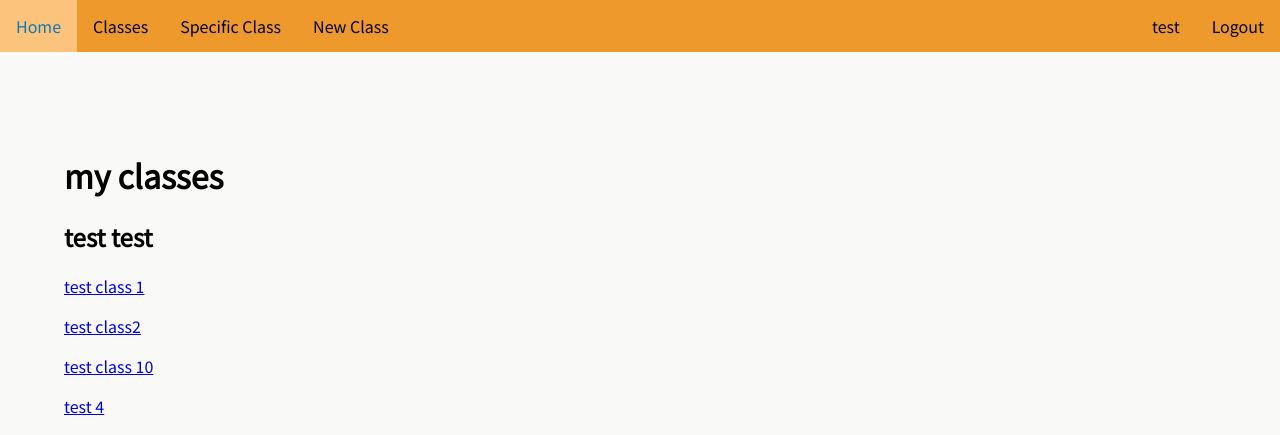
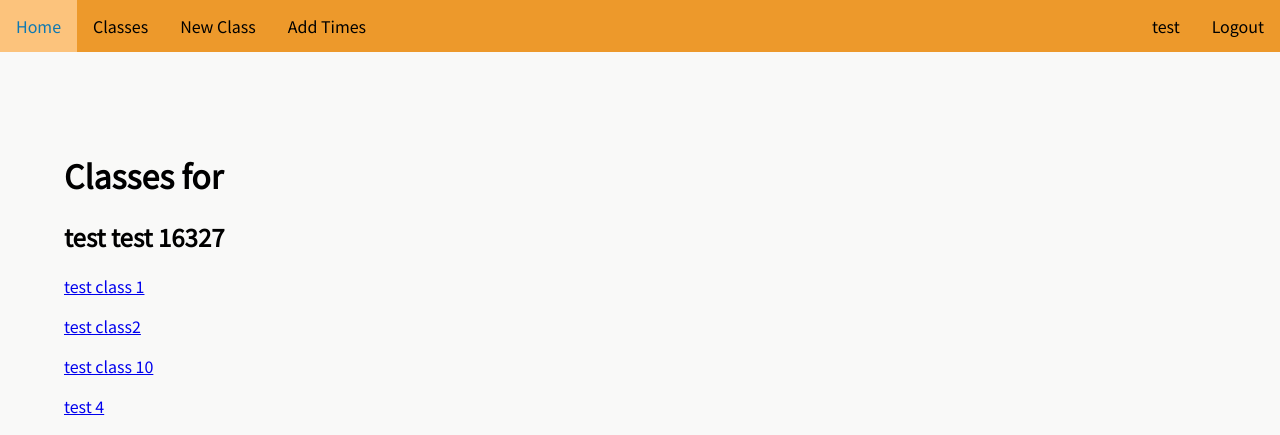
Before and after one commit to jackiejone/AttendanceProject, a Flask app: page /account/16327/classes in a window 1280 px wide. Shown: the top 435 px of the page. Run offline with Flask 2, Linux system fonts and the light colour scheme; a user stored in the database is signed in; data comes from the database, SQL or seed files in the repository; both versions use the stored data as it was after the commit; some libraries are stand-ins or nearby versions.

Commit message:
Start of viewing times for a class

```diff
--- a/attendanceproject/routes.py
+++ b/attendanceproject/routes.py
@@ -244,15 +244,31 @@ def create_class():
     return render_template('create_class.html', form=form)
 
 # Individual class route
-@app.route('/classes/<class_code>')
+@app.route('/account/<user_code>/classes/<class_code>')
 @login_required
-def class_code(class_code):
-    if (current_user.auth == 'teacher'
-        and class_code in
-        [x.subject.code for x in current_user.subjects]):
-        print('yes')
-    else:
-        print('no')
+def class_code(class_code, user_code):
+    subject = SubjectCode.query.filter_by(code=class_code).first()
+    if not subject:
+        flash('Class could not be found')
+        return redirect(url_for('classes', user_code=current_user.user_code))
+    user = User.query.filter_by(user_code=user_code).first()
+    if user: # TODO: Check if the user is the student, a teacher and if the user is the current user or not
+        # User is a teacher and they're viewing their class/es
+        if (current_user.auth == 'teacher' and class_code in
+            [x.subject.code for x in current_user.subjects]):
+            c_code = class_code
+            return render_template("class.html", class_code=c_code)
+        # User is a teacher but they're not viewing one of their classes
+        elif current_user.auth == 'teacher':
+            pass
+        # User is a student and they're viewing their class
+        elif (current_user.auth == 'student' and class_code in
+            [x.subject.code for x in current_user.subjects]):
+            pass
+        # User is a student but they're not viewing one of their classes
+        else:
+            flash('You do not have access to this page')
+            return redirect(url_for('classes', user_code=current_user.user_code))
     return render_template("class.html")
 
 # Account Route
@@ -365,7 +381,9 @@ def settimes(class_code):
     else:
         flash('Class was not found')
         return redirect(url_for('classes', user_code=current_user.user_code))
-    return render_template('settimes.html', form=form)
+    times = subject.times
+    days = ['Monday', 'Tuesday', 'Wednesday', 'Thursday', 'Friday', 'Saturday', 'Sunday']
+    return render_template('settimes.html', form=form, times=times, days=days)
 
 # Route for handling error 404
 @app.errorhandler(404)
--- a/attendanceproject/templates/class.html
+++ b/attendanceproject/templates/class.html
@@ -1,4 +1,8 @@
 {% extends "layout.html" %}
 {% block content %}
     <h1>class</h1>
+
+    {% if class_code %}
+        <a href="{{ url_for('settimes', class_code=class_code) }}">Edit Times</a>
+    {% endif %}
 {% endblock %}
--- a/attendanceproject/templates/my_classes.html
+++ b/attendanceproject/templates/my_classes.html
@@ -1,11 +1,11 @@
 {% extends "layout.html" %}
 {% block content %}
-    <h1>my classes</h1>
-    <h2>{{ user.fname }} {{ user.lname }} {{ user.student_code }}</h2>
+    <h1>Classes for</h1>
+    <h2>{{ user.fname }} {{ user.lname }} {{ user.user_code }}</h2>
 
     {% if user_classes %}
         {% for class in user_classes %}
-            <a href="{{ url_for('class_code', class_code=class.code) }}"><p>{{ class.name }}</p></a>
+            <a href="{{ url_for('class_code', class_code=class.code, user_code=user.user_code) }}"><p>{{ class.name }}</p></a>
         {% endfor %}
     {% endif %}
 
--- a/attendanceproject/templates/navigation.html
+++ b/attendanceproject/templates/navigation.html
@@ -5,9 +5,9 @@
             <li><a href="{{url_for('home')}}">Home</a></li>
             {% if current_user.is_authenticated %}
                 <li><a href="{{url_for('classes', user_code=current_user.user_code)}}">Classes</a></li>
-                <li><a href="{{url_for('class_code', class_code='test')}}">Specific Class</a></li>
                 {% if current_user.auth == 'teacher' %}
                     <li><a href="{{url_for('create_class')}}">New Class</a></li>
+                    <li><a href="{{url_for('addtime')}}">Add Times</a></li>
                 {% endif %}
             {% endif %}
         </div>
```
Also changed, not shown: attendanceproject/templates/settimes.html (+9 -0 lines), attendanceproject/Attendance.db.
